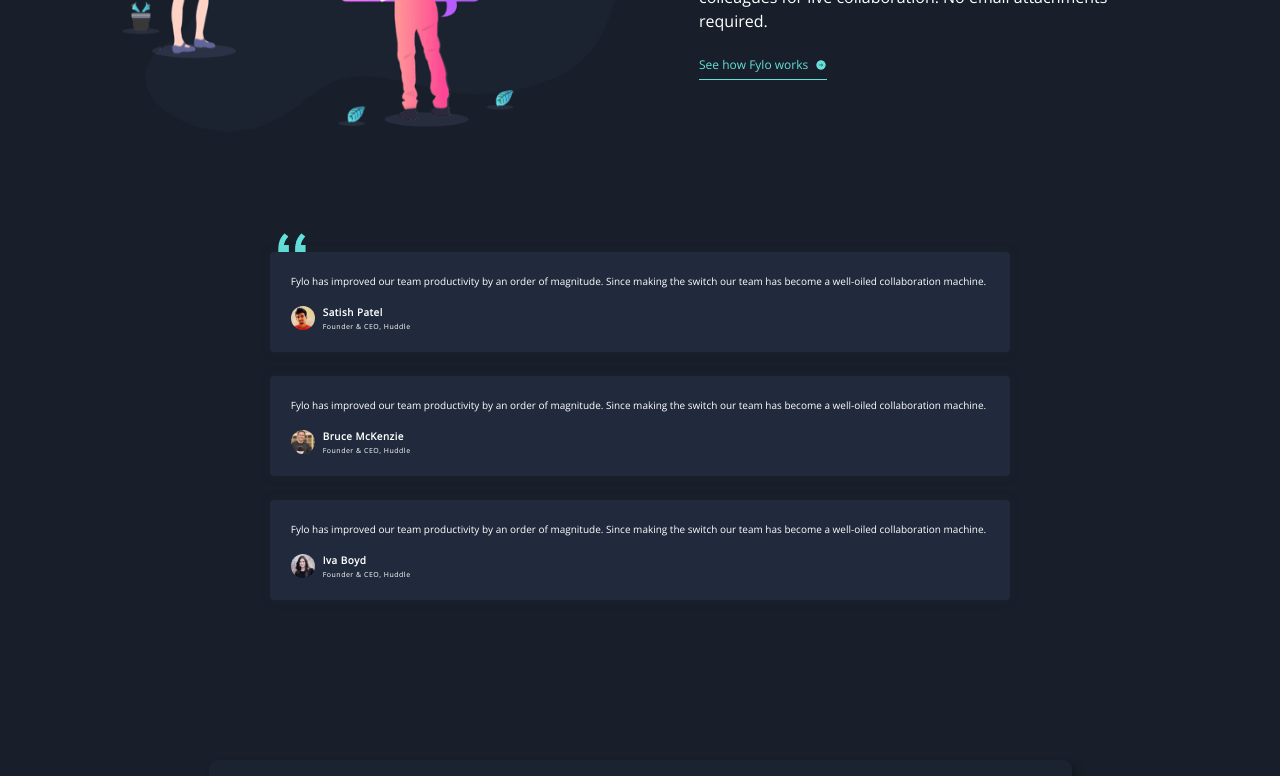
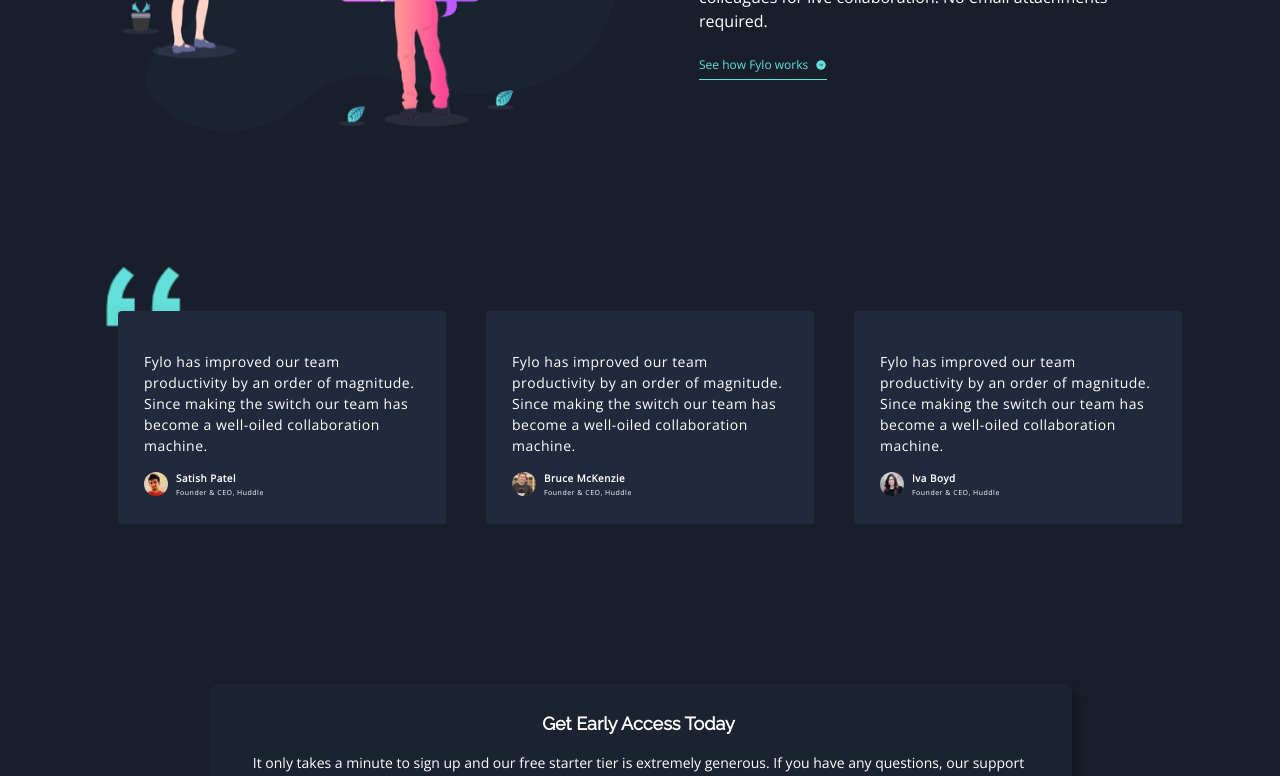
Before and after one commit to NSJTeo/fylo-landing-page, a Vue app: page / in a window 1280 px wide. Shown: the part 2176-2952 px from the top of the page. Built offline with nearby package versions, Linux system fonts and the light colour scheme.

Commit message:
Testimonials and Testimonial desktop styles

```diff
--- a/src/components/Info.vue
+++ b/src/components/Info.vue
@@ -47,7 +47,7 @@
     margin: 0 auto;
     @include info {
       flex-direction: row;
-      padding: 0 101px 120px 105px;
+      padding: 0 101px 179px 105px;
     }
   }
   &__image {
--- a/src/components/Testimonial.vue
+++ b/src/components/Testimonial.vue
@@ -11,6 +11,8 @@
 </script>
 
 <style lang="scss">
+@use '../styles/mixins.scss' as *;
+
 .testimonial {
   &__container {
     margin-bottom: 24px;
@@ -23,6 +25,11 @@
     &:last-child {
       margin: 0;
     }
+    @include desktop {
+      margin: 0;
+      margin-right: 40px;
+      padding: 40px 25px 26px 26px;
+    }
   }
   &__quote {
     margin-bottom: 16px;
@@ -32,6 +39,11 @@
     font-size: 10px;
     line-height: 18px;
     color: #ffffff;
+    letter-spacing: 0.5px;
+    @include desktop {
+      font-size: 14px;
+      line-height: 21px;
+    }
   }
   &__author-container {
     display: flex;
--- a/src/components/Testimonials.vue
+++ b/src/components/Testimonials.vue
@@ -42,15 +42,24 @@
 </script>
 
 <style lang="scss">
+@use '../styles/mixins.scss' as *;
+
 .testimonials {
   &__container {
     display: flex;
     flex-direction: column;
     align-items: center;
     padding: 0 48px;
+    max-width: 1180px;
+    margin: 0 auto;
   }
   &__inner-container {
     position: relative;
+    @include desktop {
+      display: flex;
+      padding-left: 20px;
+      justify-content: center;
+    }
   }
   &__icon {
     position: absolute;
@@ -59,6 +68,10 @@
     top: -19px;
     left: 8px;
     z-index: 1;
+    @include desktop {
+      width: 75px;
+      top: -45px;
+    }
   }
 }
 </style>
```
